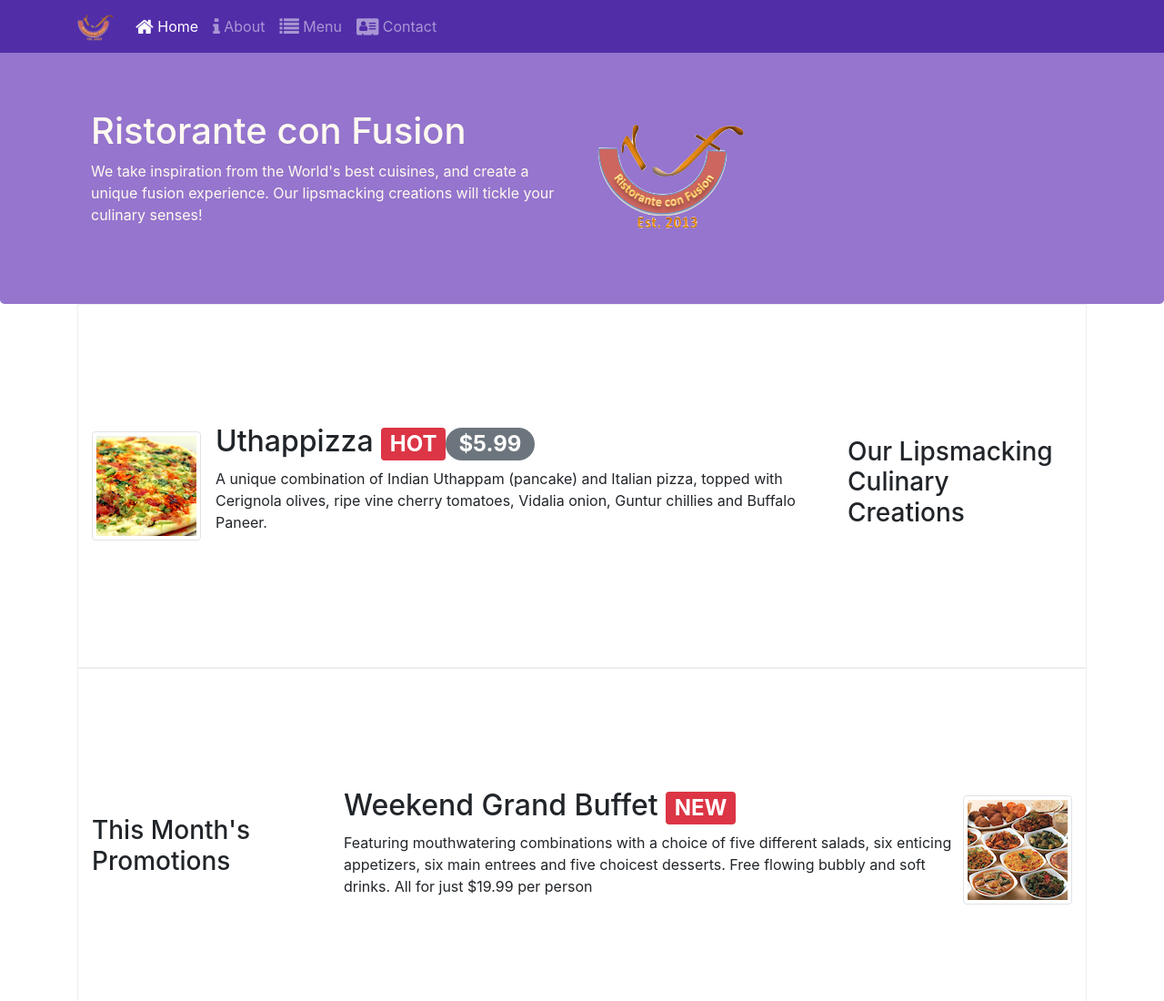
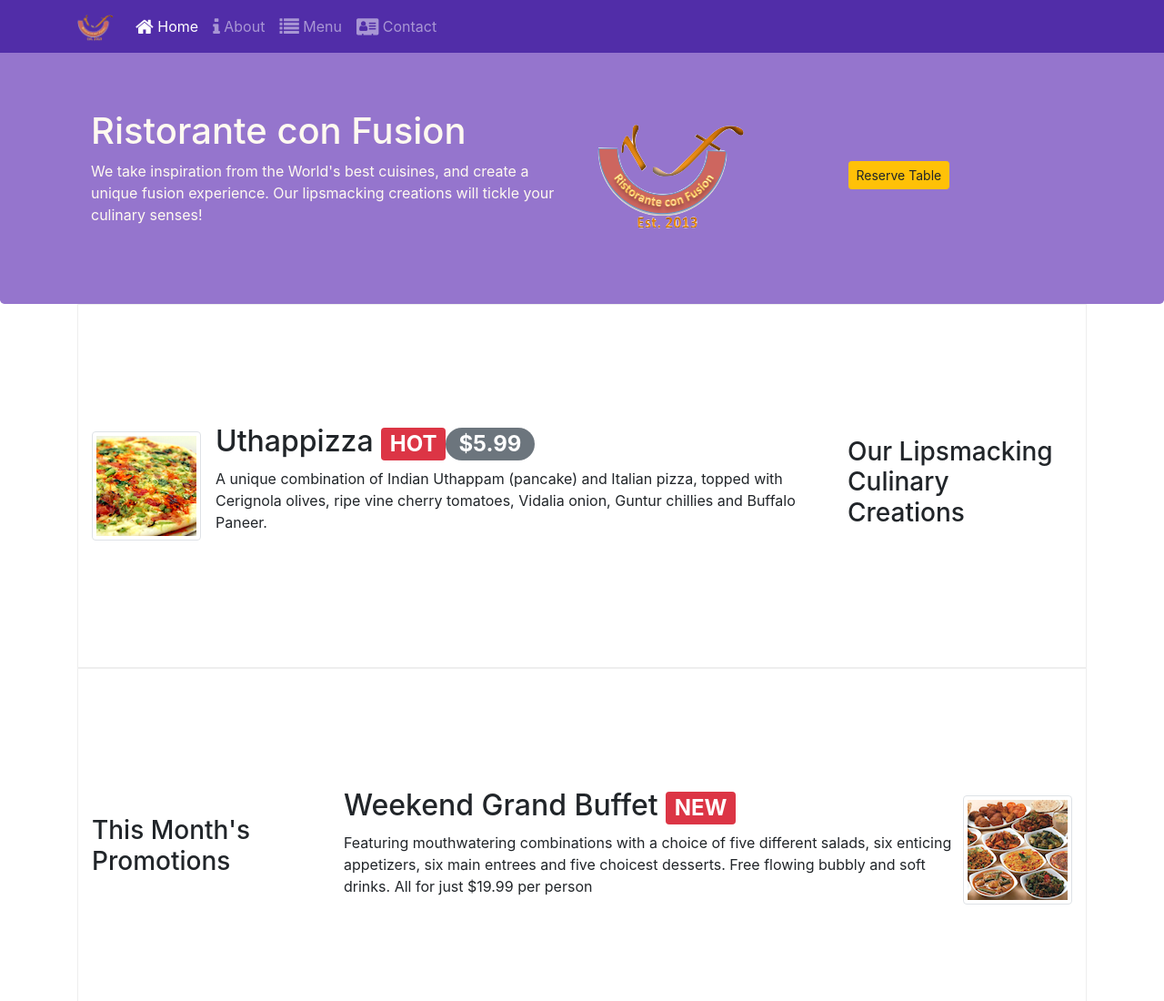
Before and after one commit to Bereket-U/conFusion, a website: page index.html in a window 1280 px wide. Shown: the top 1100 px of the page at 91% size. Drawn offline with nearby package versions, Linux system fonts and the light colour scheme.

Commit message:
final assignment 2/ Week 2

```diff
--- a/index.html
+++ b/index.html
@@ -42,8 +42,14 @@
                     <h1>Ristorante con Fusion</h1>
                     <p>We take inspiration from the World's best cuisines, and create a unique fusion experience. Our lipsmacking creations will tickle your culinary senses!</p>
                 </div>
-                <div class="col-12 col-sm align-self-center">
+                <div class="col-12 col-sm-3 align-self-center">
                     <img src="img/logo.png" class="img-fluid">
+                </div>
+                <div class="col-12 col-sm-3 align-self-center">
+                    <a href="#ReserveTable" class="btn btn-warning btn-sm">
+                         Reserve Table
+                    </a>
+
                 </div>
             </div>
         </div>
@@ -147,7 +153,7 @@
                             <input type="time" class="form-control" id="time" name="time" placeholder="Time">
                         </div>
                     </div>
-                    <div class="form-group row">
+                    <div class="form-group row" id="ReserveTable">
                         <div class="offset-md-2 col-md-10">
                             <button type="submit" class="btn btn-primary">
                                 Reserve
```
